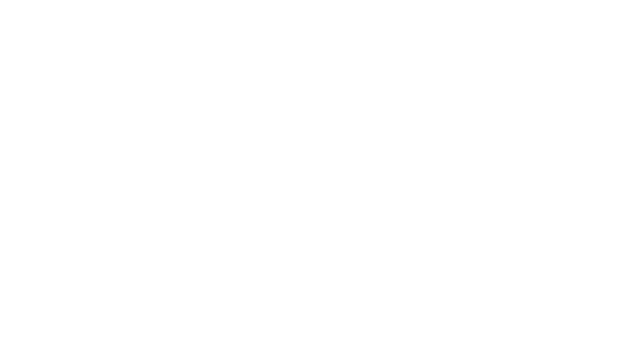
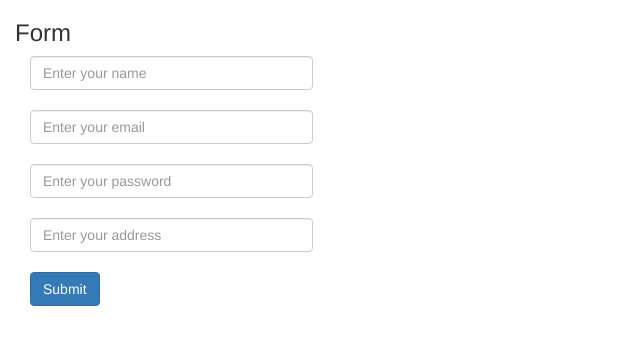
Before and after one commit to VoTuanNguyen/DemoAngular5_C146, an Angular app: page /form in a window 1280 px wide. Before the commit this address led to /. Shown: the top 344 px of the page, without its empty margins (0-640 px from the left). Built offline with nearby package versions, Linux system fonts and the light colour scheme.

Commit message:
add form

```diff
--- a/src/app/app.module.ts
+++ b/src/app/app.module.ts
@@ -14,6 +14,7 @@ import { InfoComponent } from './components/info/info.component';
 
 import { MyServiceService } from './services/my-service.service';
 import { HttpClientModule } from '@angular/common/http';
+import { FormComponent } from './components/form/form.component';
 @NgModule({
   declarations: [
     AppComponent,
@@ -21,7 +22,8 @@ import { HttpClientModule } from '@angular/common/http';
     heroSwitchComponents,
     HighlightDirective,
     BindingComponent,
-    InfoComponent
+    InfoComponent,
+    FormComponent
   ],
   imports: [
     BrowserModule,
--- /dev/null
+++ b/src/app/components/form/form.component.html
@@ -0,0 +1,29 @@
+<title>Form</title>
+<div class="container-fluid">
+  <h3>Form</h3>
+  <div class="col-sm-3">
+    <form (submit)="onSubmit(formInfo)" #formInfo="ngForm">
+      <input type="text" name="name" [(ngModel)]="name" placeholder="Enter your name" class="form-control" required>
+      <p *ngIf="formInfo.controls.name?.errors?.required && notSubmit">
+        Name is not required
+      </p>
+      <br>
+      <input type="text" name="email" [(ngModel)]="email" placeholder="Enter your email" class="form-control" required>
+      <p *ngIf="formInfo.controls.email?.errors?.required && notSubmit">
+        Email is not required
+      </p>
+      <br>
+      <input type="password" name="password" [(ngModel)]="password" placeholder="Enter your password" class="form-control" required>
+      <p *ngIf="formInfo.controls.password?.errors?.required && notSubmit">
+        Password is not required
+      </p>
+      <br>
+      <input type="text" name="address" [(ngModel)]="address" placeholder="Enter your address" class="form-control">
+      <br>
+      <button class="btn btn-primary">Submit</button>
+    </form>
+  </div>
+</div>
+<div>
+  {{money | date}}
+</div>
--- /dev/null
+++ b/src/app/components/form/form.component.ts
@@ -0,0 +1,27 @@
+import { Component, OnInit } from '@angular/core';
+
+@Component({
+  selector: 'app-form',
+  templateUrl: './form.component.html',
+  styleUrls: ['./form.component.css']
+})
+export class FormComponent implements OnInit {
+  name = '';
+  email = '';
+  password = '';
+  address = '';
+  notSubmit = false;
+
+  constructor() { }
+
+  ngOnInit() {
+  }
+  onSubmit(ngForm) {
+    this.notSubmit = true;
+    if (ngForm.invalid) {
+      console.log("Fail!");
+    } else {
+      console.log(ngForm.value);
+    }
+  }
+}
--- a/src/index.html
+++ b/src/index.html
@@ -6,6 +6,9 @@
 
   <meta name="viewport" content="width=device-width, initial-scale=1">
   <link rel="icon" type="image/x-icon" href="favicon.ico">
+  <link rel="stylesheet" href="https://maxcdn.bootstrapcdn.com/bootstrap/3.3.7/css/bootstrap.min.css">
+  <script src="https://ajax.googleapis.com/ajax/libs/jquery/3.3.1/jquery.min.js"></script>
+  <script src="https://maxcdn.bootstrapcdn.com/bootstrap/3.3.7/js/bootstrap.min.js"></script>
 </head>
 <body>
   <app-root></app-root>
```
Also changed, not shown: src/app/app.routing.ts (+5 -2 lines), src/app/components/form/form.component.css (added), 2 other files (tests, documents, lock files or other folders).
